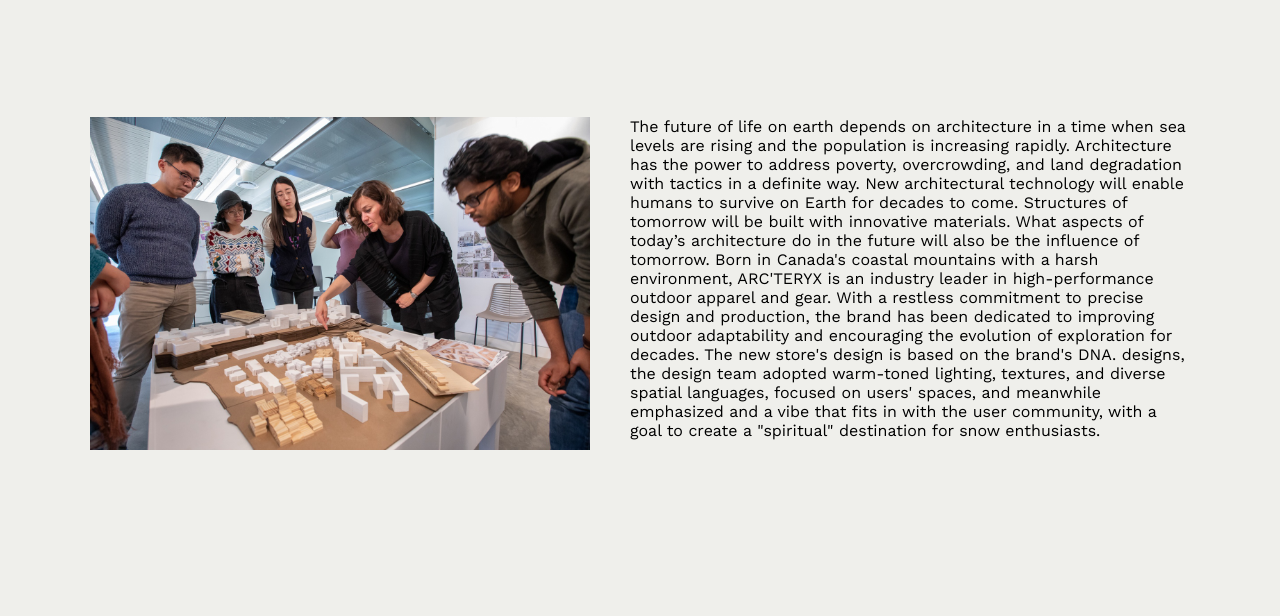
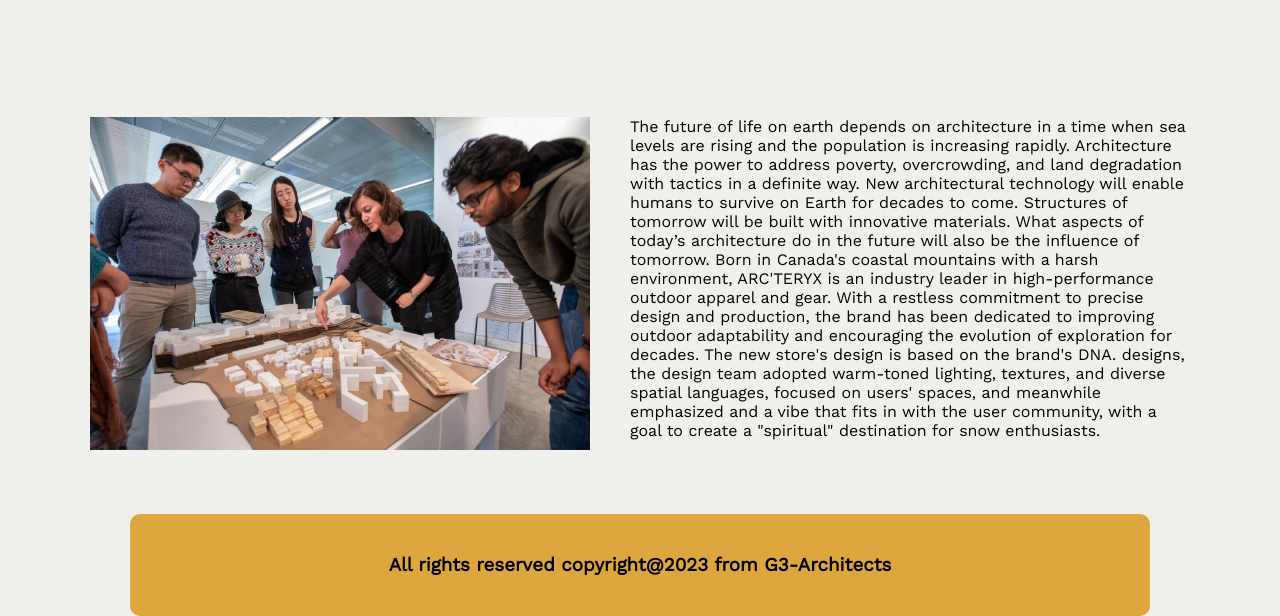
Before and after one commit to JobaerAbdi/second-assignment, a plain HTML site: page index.html in a window 1280 px wide. Shown: the part 3361-3977 px from the top of the page. Before the commit the page ends 3925 px from the top, so only its background shows below. Drawn offline with nearby package versions, Linux system fonts and the light colour scheme.

Commit message:
Footer section push

```diff
--- a/index.html
+++ b/index.html
@@ -152,6 +152,12 @@
             </div>
         </section>
         <!-- -----------------bonus-section end------------------------>
+
+        <!-- -----------------footer-section start------------------------>
+        <footer class="footer-section">
+            <h3>All rights reserved copyright@2023 from G3-Architects</h3>
+        </footer>
+        <!-- -----------------footer-section end------------------------>
     </main>
 </body>
 </html>
--- a/styles/style.css
+++ b/styles/style.css
@@ -233,9 +233,19 @@ nav{
     width: 1100px;
     margin: 0 auto;
     column-gap: 40px;
-    padding: 50px 0 110px 0;
+    padding: 50px 0 60px 0;
 }
 .bonus-img img{
     width: 500px;
 }
 /* -----------------bonus-section end------------------------ */
+
+/* -----------------footer-section start------------------------ */
+.footer-section{
+    background-color: rgb(222, 166, 62);
+    padding: 40px 0;
+    text-align: center;
+    margin: 0 130px;
+    border-radius: 10px;
+}
+/* -----------------footer-section end------------------------ */
```
